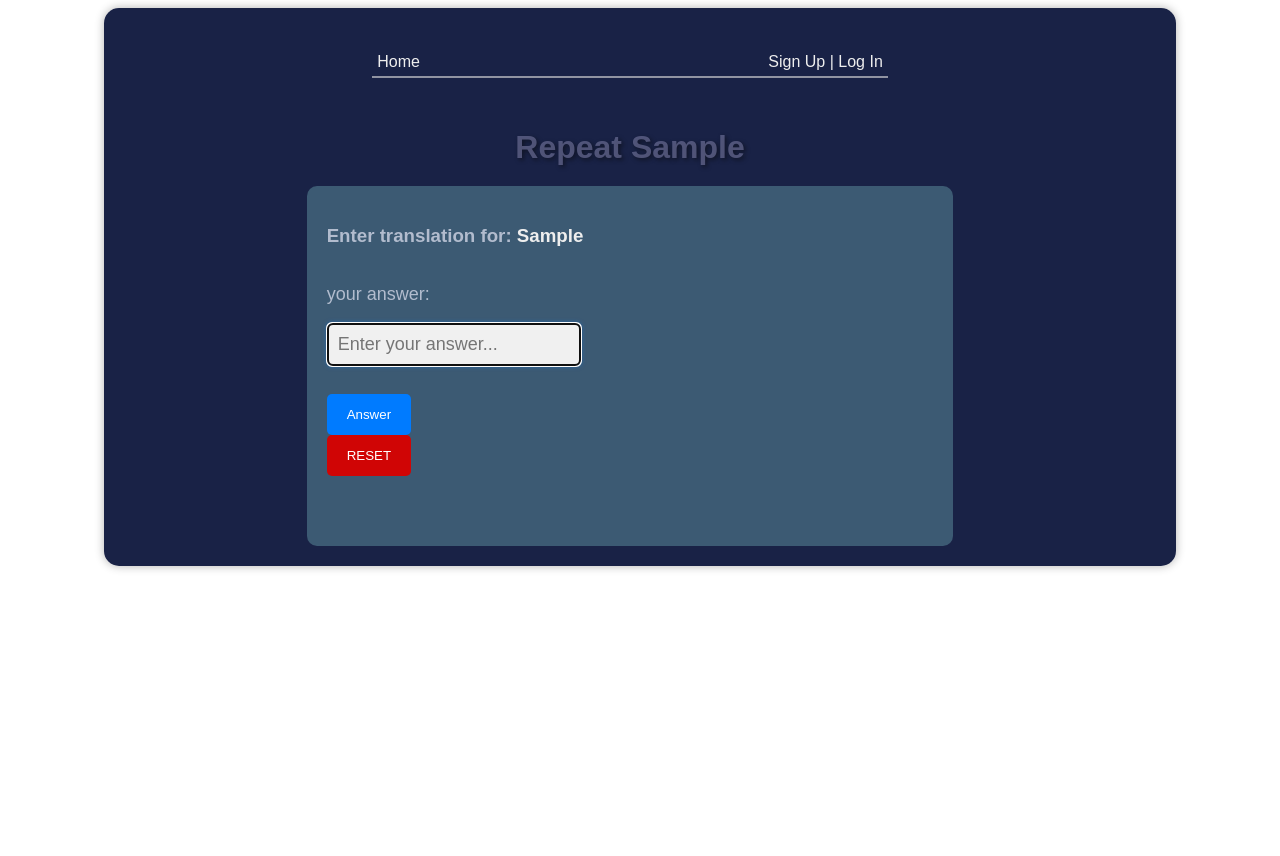
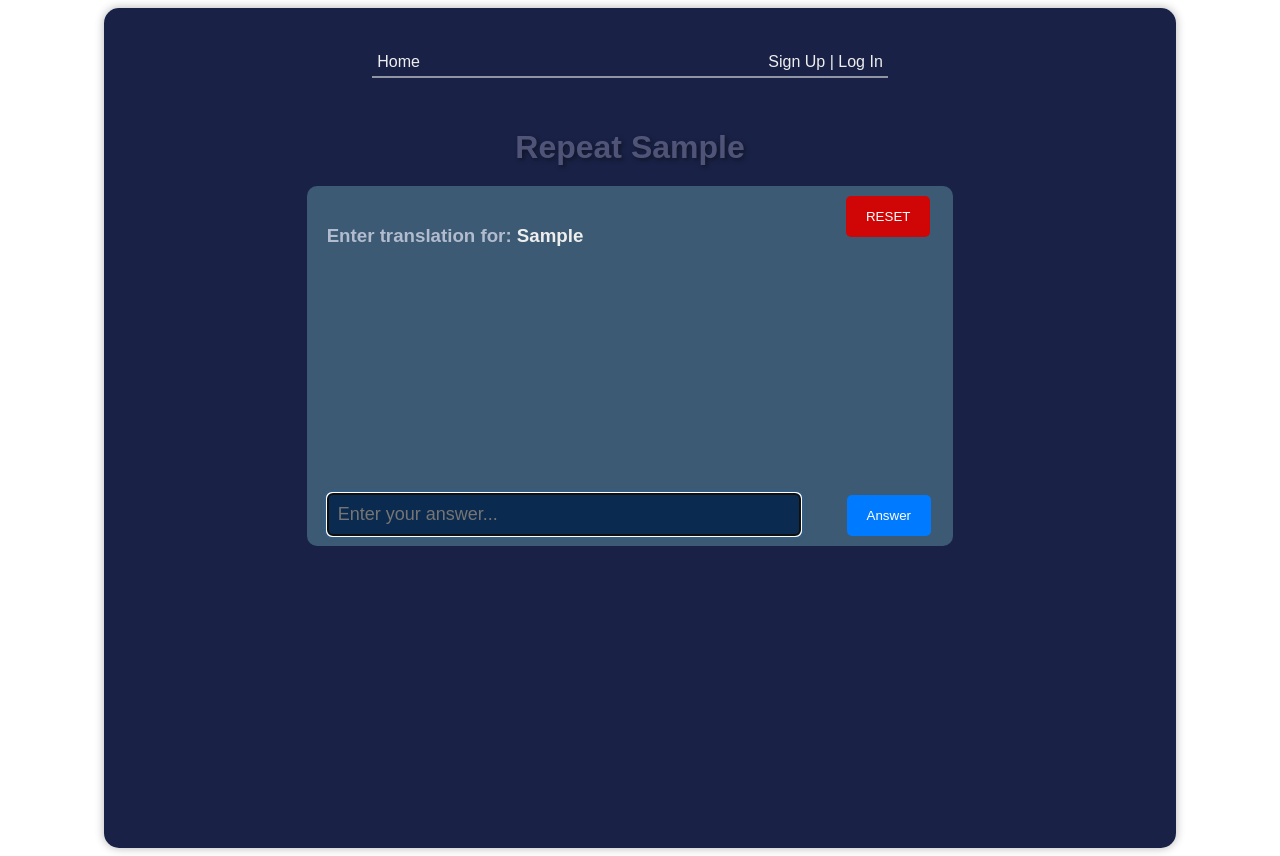
Before and after one commit to F-redy/assistant_in_learning_new_words, a Django app: a page that uses templates/base.html in a window 1280 px wide. Before the commit the page ends 570 px from the top, so only its background shows below. Run offline with Django 4.2, Linux system fonts and the light colour scheme; tables that the repository leaves empty hold one stand-in row (values such as "Sample post").

Commit message:
change styles

```diff
--- a/static/my_project/css/study_repeat.css
+++ b/static/my_project/css/study_repeat.css
@@ -1,8 +1,7 @@
 .content-box {
-    display: flex;
-    /*justify-content: center;*/
+    position: relative;
     /*align-items: center;*/
-    flex-direction: column; /* Переключаемся на вертикальное расположение элементов */
+    /*flex-direction: column;*/
     align-items: flex-start;
     width: 60%;
     height: 320px;
@@ -21,7 +20,35 @@
 
 .label-box {
     font-size: 18px;
-    align-self: flex-end;
+}
+
+.user-container {
+    position: absolute;
+    bottom: 0;
+    width: 100%;
+    /*min-width: ;*/
+}
+
+.user-answer {
+    position: absolute;
+    bottom: 0;
+    width: 70%;
+    background-color: #0b2a4f;
+    color: #eeeeee;
+}
+
+.button-answer {
+    position: absolute;
+    bottom: 0;
+    right: 5%;
+    margin: 10px;
+}
+
+.button-reset {
+    position: absolute;
+    top: 0;
+    right: 2%;
+    margin: 10px;
 }
 
 .sticky-box {
@@ -38,3 +65,30 @@
 .title-color {
     color: rgba(105, 108, 148, 0.7);
 }
+
+.error-container {
+    position: absolute;
+    bottom: 0;
+    width: 100%;
+}
+
+.button-continue {
+    position: absolute;
+    bottom: 0;
+    right: 3%;
+    margin: 10px;
+}
+
+.success-answer {
+    background-color: #217e3b;
+    color: #faf7f7;
+    font-size: 18px;
+    width: 73%;
+}
+
+.error-answer {
+    background-color: #7e0404;
+    color: #faf7f7;
+    font-size: 18px;
+    width: 70%;
+}
--- a/static/my_project/css/styles.css
+++ b/static/my_project/css/styles.css
@@ -1,6 +1,9 @@
 .body-wrapper {
+    position: relative;
     width: 80%; /* Ширина обертки */
     height: 90%; /* Увеличьте высоту  */
+    min-height: 800px;
+    min-width: 800px;
     margin: 0 auto; /* Центрирование обертки по горизонтали */
     padding: 20px 40px 20px 20px; /* Отступы внутри обертки по вашему выбору */
     color: #eeeeee;
@@ -87,19 +90,6 @@ button {
     color: #4ac1f7;
 }
 
-.success-answer {
-    background-color: #217e3b;
-    color: #faf7f7;
-    font-size: 18px;
-    width: 300px;
-}
-
-.error-answer {
-    background-color: #7e0404;
-    color: #faf7f7;
-    font-size: 18px;
-    width: 300px;
-}
 
 .text-center {
     text-align: center;
```
